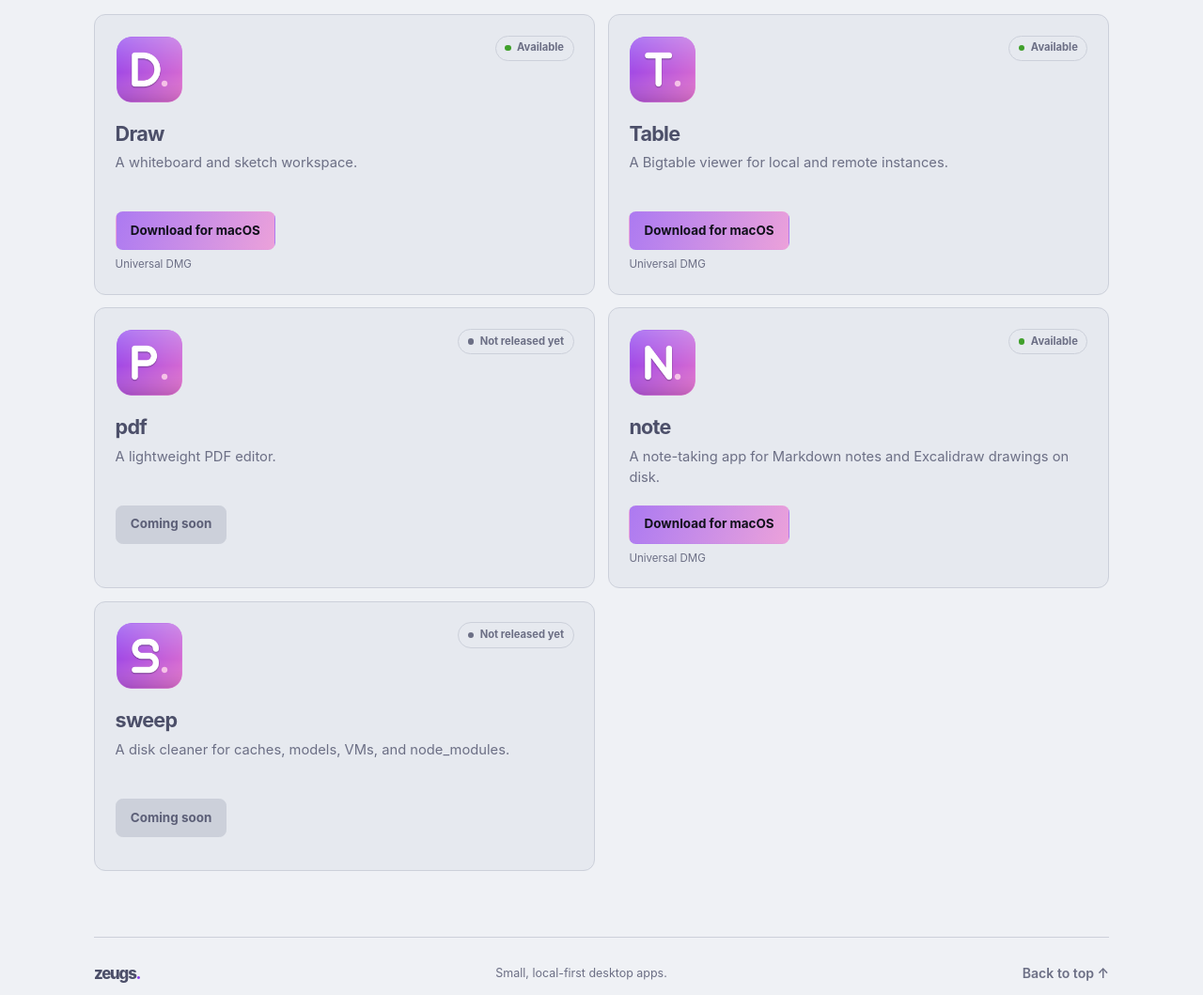
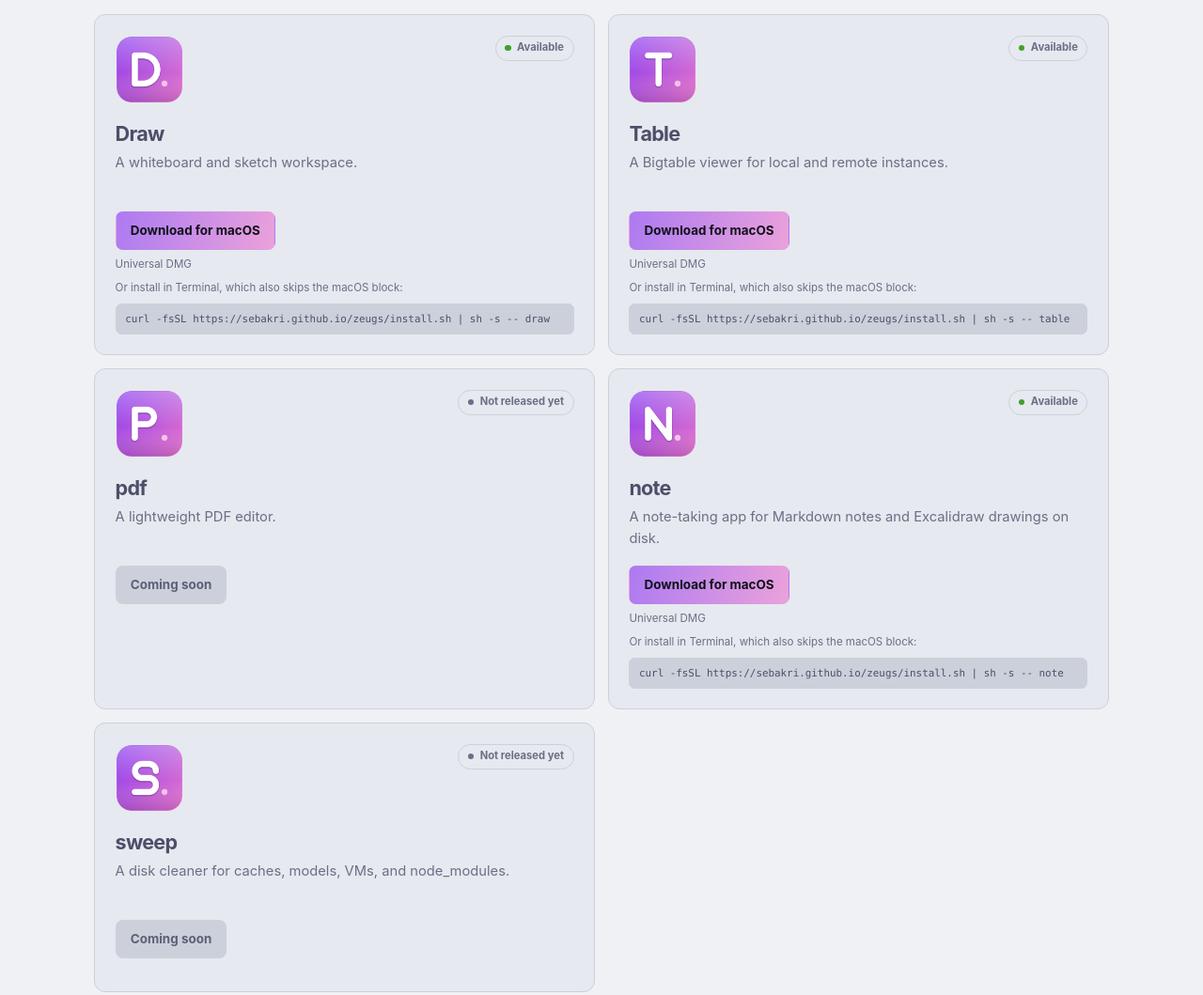
Before and after one commit to sebakri/zeugs, a plain HTML site: page index.html in a window 1280 px wide. Shown: the part 638-1697 px from the top of the page at 94% size. Drawn offline with Linux system fonts and the light colour scheme.

Commit message:
feat(site): add an install script and show its command on the app cards

```diff
--- a/app.js
+++ b/app.js
@@ -46,6 +46,14 @@
       link.setAttribute("aria-label", `${app.downloadLabel || "View latest release"} for ${app.name} (opens in a new tab)`);
       actions.append(link);
       if (detail && !detail.includes("{version}")) actions.append(make("p", "app-card__detail", detail));
+      const command = `curl -fsSL https://sebakri.github.io/zeugs/install.sh | sh -s -- ${app.slug}`;
+      const install = make("button", "app-card__install", command);
+      install.type = "button";
+      install.title = "Copy the install command";
+      install.addEventListener("click", () => {
+        if (navigator.clipboard) navigator.clipboard.writeText(command).then(() => { install.dataset.copied = "true"; setTimeout(() => delete install.dataset.copied, 1500); });
+      });
+      actions.append(make("p", "app-card__detail", "Or install in Terminal, which also skips the macOS block:"), install);
     } else {
       const button = make("button", "button button--disabled", "Coming soon");
       button.type = "button";
--- a/style.css
+++ b/style.css
@@ -487,3 +487,24 @@ a:hover {
 }
 
 @media (max-width: 380px) {}
+
+.app-card__install {
+  display: block;
+  width: 100%;
+  margin: 0.4rem 0 0;
+  padding: 0.5rem 0.6rem;
+  overflow-x: auto;
+  border: 1px solid var(--line);
+  border-radius: 0.4rem;
+  background: var(--chip);
+  color: inherit;
+  font: 0.68rem/1.4 ui-monospace, SFMono-Regular, Menlo, monospace;
+  text-align: left;
+  white-space: nowrap;
+  cursor: copy;
+}
+
+.app-card__install[data-copied="true"]::after {
+  content: "  copied";
+  color: var(--muted);
+}
```
Also changed, not shown: 2 other files.
